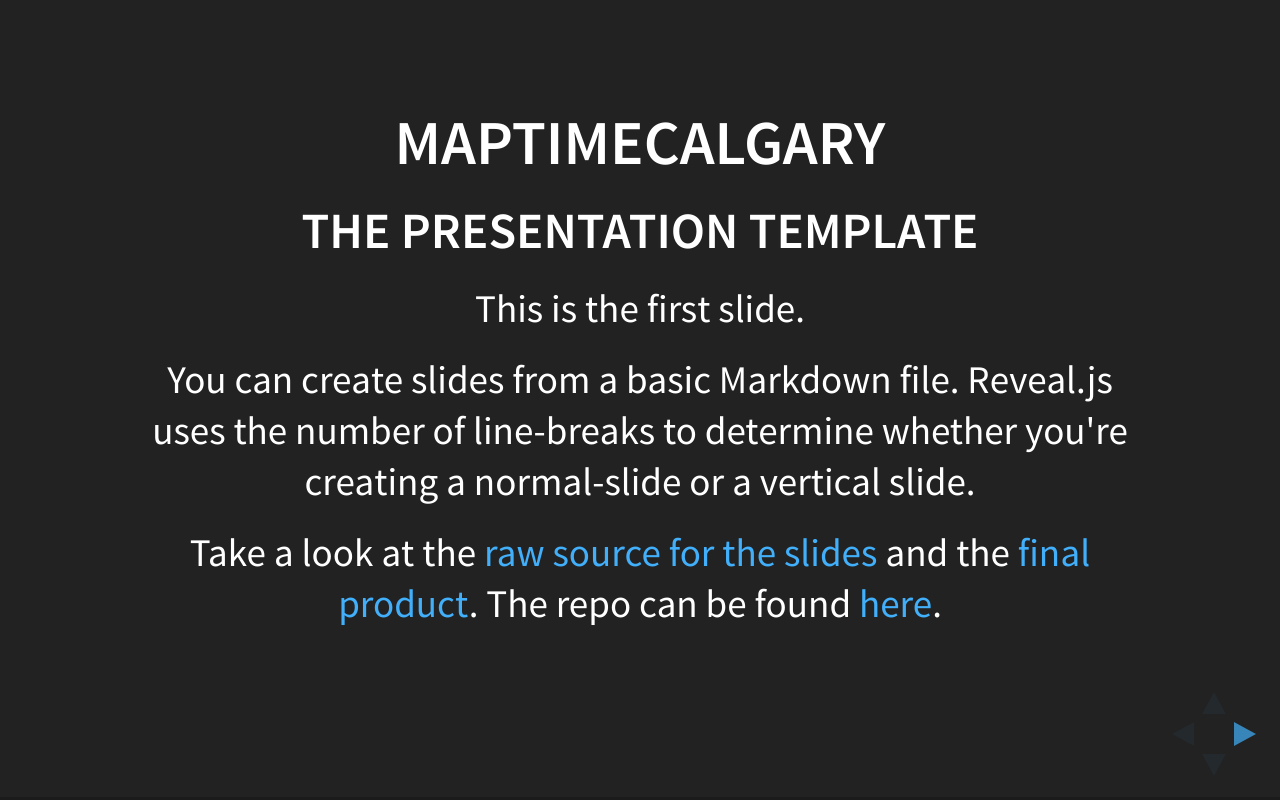
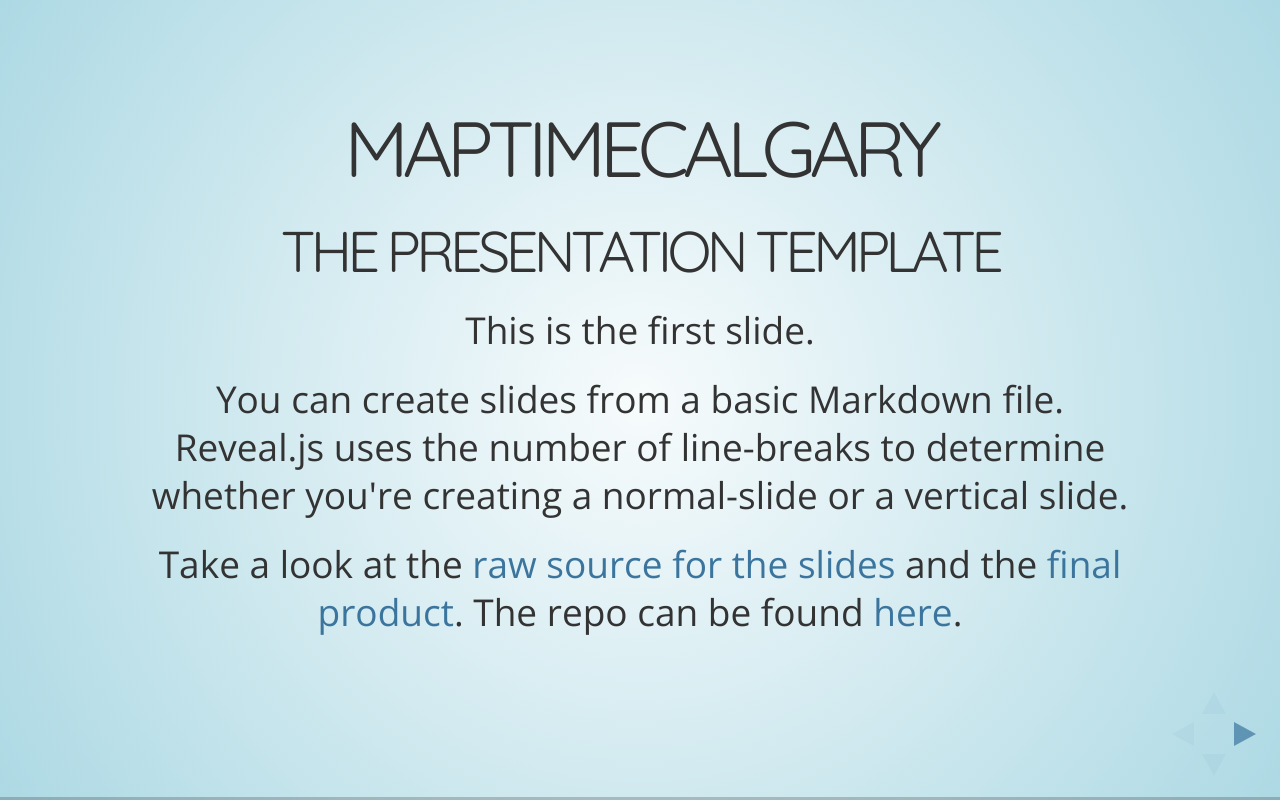
Before and after one commit to MaptimeCalgary/presentation-example, a website: page index.html in a window 1280 px wide. Drawn offline with nearby package versions, Linux system fonts and the light colour scheme.

Commit message:
Use sky template

```diff
--- a/index.html
+++ b/index.html
@@ -14,7 +14,7 @@
   <meta name="viewport" content="width=device-width, initial-scale=1.0, maximum-scale=1.0, user-scalable=no, minimal-ui">
 
   <link rel="stylesheet" href="bower_components/reveal.js/css/reveal.css">
-  <link rel="stylesheet" href="bower_components/reveal.js/css/theme/black.css" id="theme">
+  <link rel="stylesheet" href="bower_components/reveal.js/css/theme/sky.css" id="theme">
 
   <!-- Code syntax highlighting -->
   <link rel="stylesheet" href="bower_components/reveal.js/lib/css/zenburn.css">
```
